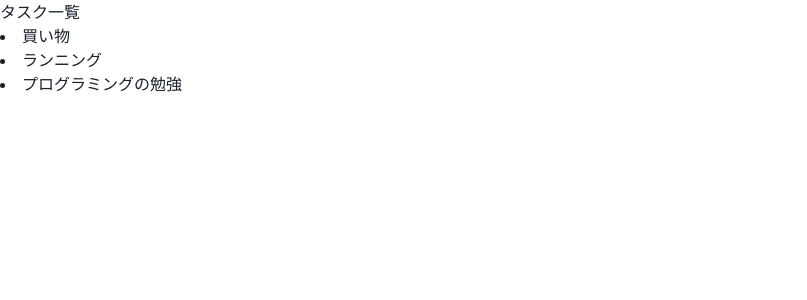
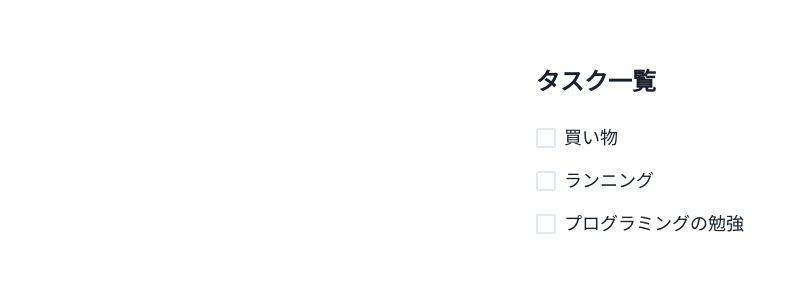
Before and after one commit to Mpino19/zenn_todo_frontend, a React (Create React App) app: page / in a window 1280 px wide. Shown: the top 300 px of the page, without its empty margins (0-807 px from the left). Built offline with nearby package versions, Linux system fonts and the light colour scheme.

Commit message:
タスク一覧にChakuraUIを導入

```diff
--- a/src/App.js
+++ b/src/App.js
@@ -1,14 +1,25 @@
 import Task from "./component/Task";
+import { Center, Box, CheckboxGroup, Text } from "@chakra-ui/react";
 
 const App = () => {
   return (
-    <>
-      <h1>タスク一覧</h1>
-      <Task name="買い物" />
-      <Task name="ランニング" />
-      <Task name="プログラミングの勉強" />
-    </>
+    <Box mt="64px">
+      <Center>
+        <Box>
+          <Box mb="24px">
+            <Text fontSize="24px" fontWeight="bold">
+              タスク一覧
+            </Text>
+          </Box>
+          <CheckboxGroup>
+            <Task name="買い物" />
+            <Task name="ランニング" />
+            <Task name="プログラミングの勉強" />
+          </CheckboxGroup>
+        </Box>
+      </Center>
+    </Box>
   );
-}
+};
 
 export default App;
--- a/src/component/Task.jsx
+++ b/src/component/Task.jsx
@@ -1,7 +1,13 @@
+import { Checkbox, Box, Text } from "@chakra-ui/react";
+
 const Task = (props) => {
   return (
-    <li>{props.name}</li>
-  )
-}
+    <Box mb="16px">
+      <Checkbox colorScheme="blue" size="lg">
+        <Text>{props.name}</Text>
+      </Checkbox>
+    </Box>
+  );
+};
 
-export default Task
+export default Task;
```
